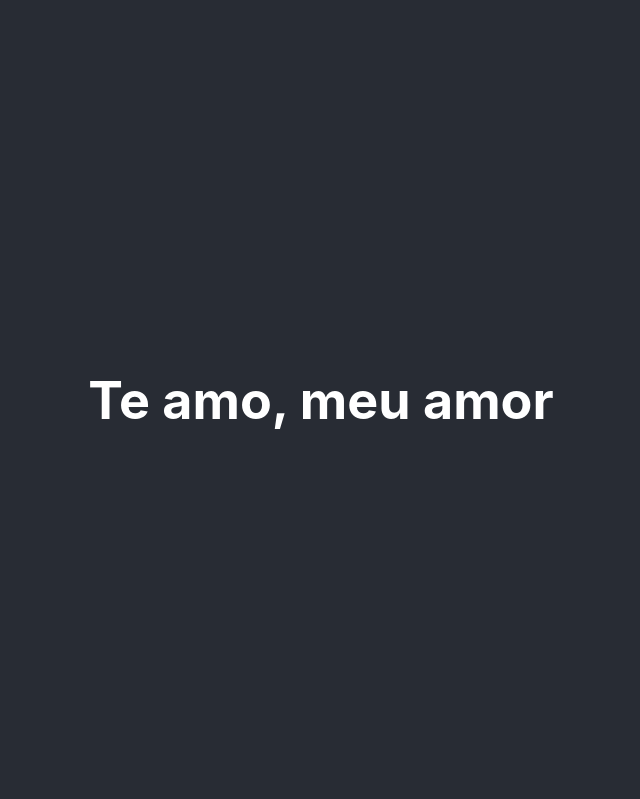
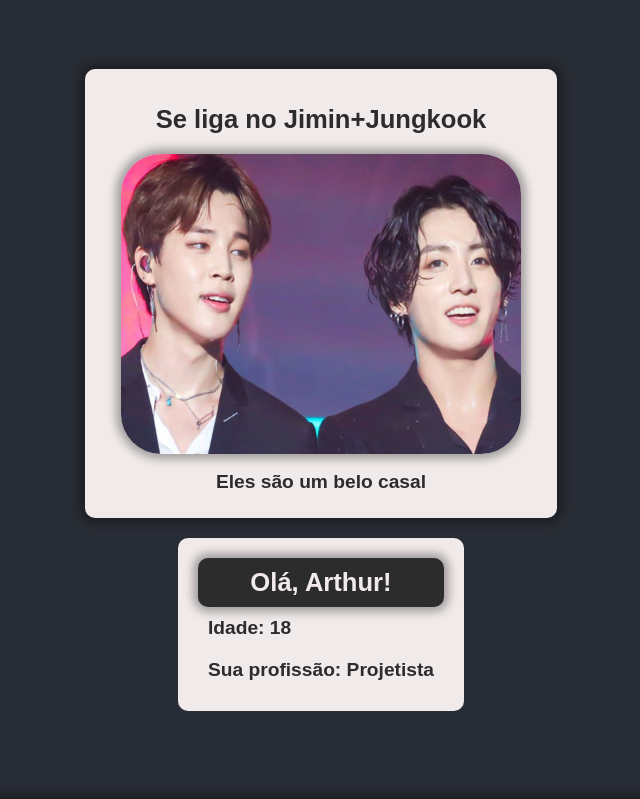
Before and after one commit to artjiyr/curso_react_udemy, a React (Create React App) app in the folder fundamentos/fundamentos/: page / in a window 1280 px wide. Shown: the top 799 px of the page, without its empty margins (319-959 px from the left). Built offline with nearby package versions, Linux system fonts and the light colour scheme.

Commit message:
aula concluida

```diff
--- a/fundamentos/fundamentos/src/App.css
+++ b/fundamentos/fundamentos/src/App.css
@@ -1,10 +1,5 @@
 .App {
   text-align: center;
-}
-
-.App-logo {
-  height: 40vmin;
-  pointer-events: none;
 }
 
 @media (prefers-reduced-motion: no-preference) {
@@ -23,16 +18,3 @@
   font-size: calc(10px + 2vmin);
   color: white;
 }
-
-.App-link {
-  color: #61dafb;
-}
-
-@keyframes App-logo-spin {
-  from {
-    transform: rotate(0deg);
-  }
-  to {
-    transform: rotate(360deg);
-  }
-}
--- a/fundamentos/fundamentos/src/App.js
+++ b/fundamentos/fundamentos/src/App.js
@@ -1,13 +1,19 @@
+//COMPONENTES
+import TemplateExpressions from './components/TemplateExpressions';
+import FirstComponent from './components/FirstComponent';
+
 import './App.css';
 
 function App() {
   return (
     <div className="App">
       <header className="App-header">
-        <h1>
-          Te amo, meu amor
-        </h1>
+        <FirstComponent />
+        <TemplateExpressions />
       </header>
+      <main>
+        <FirstComponent />
+      </main>
     </div>
   );
 }
--- /dev/null
+++ b/fundamentos/fundamentos/src/assets/FirstComponent.css
@@ -0,0 +1,27 @@
+img{
+    width: 400px;
+    height: 300px;
+    box-shadow: 0px 0px 10px 5px #00000054;
+    padding: 0px;
+    margin: 10px;
+    border-radius: 40px;
+}
+
+.frame {
+    background-color: #f1eaea;
+    padding: 2vw;
+    border-radius: 10px;
+    box-shadow: 0px 0px 10px 5px #00000054;
+
+    h1{
+        color: #2c2c2c;
+        font-size: 2vw;
+        padding: 10px;
+    }
+
+    p{
+        color: #2c2c2c;
+        font-size: 1.5vw;
+        font-weight: 600;
+    }
+}
--- /dev/null
+++ b/fundamentos/fundamentos/src/assets/TemplateExpressions.css
@@ -0,0 +1,24 @@
+.template-expressions {
+    margin: 20px;
+    padding: 20px;
+    background-color: #f1eaea;
+    color: #2c2c2c;
+    border-radius: 10px;
+    text-align: left;
+
+    h1{
+        padding: 10px;
+        font-size: 2vw;
+        background-color: #2c2c2c;
+        color:#f1eaea;
+        text-align: center;
+        border-radius: 10px;
+        box-shadow: 0px 0px 10px 5px #00000054;
+    }
+
+    p{
+        padding: 10px;
+        font-size: 1.5vw;
+        font-weight: 600;
+    }
+}
--- a/fundamentos/fundamentos/src/components/FirstComponent.js
+++ b/fundamentos/fundamentos/src/components/FirstComponent.js
@@ -1,3 +1,16 @@
+import JiminJungkook from '../assets/jimin-e-jungkook-em-show.jpg'; //adição de imagem
+
+import '../assets/FirstComponent.css'; //adição de css
+
 const FirstComponent = () => {
 
-}
+    return(
+        <div className="frame">
+            <h1>Se liga no Jimin+Jungkook</h1>
+            <img src={JiminJungkook} alt="Jimin e Jungkook" />
+            <p>Eles são um belo casal</p>
+        </div>
+    );
+};
+
+export default FirstComponent;
--- /dev/null
+++ b/fundamentos/fundamentos/src/components/TemplateExpressions.js
@@ -0,0 +1,19 @@
+import '../assets/TemplateExpressions.css'; //adição de css
+
+const TemplateExpressions = () => {
+
+    const name = "Arthur";
+    const data = {
+        age: 18,
+        job: "Projetista"
+    }
+    return(
+        <div className="template-expressions">
+            <h1>Olá, {name}!</h1>
+            <p>Idade: {data.age}</p>
+            <p>Sua profissão: {data.job}</p>
+        </div>
+    )
+}
+
+export default TemplateExpressions;
--- a/fundamentos/fundamentos/src/index.css
+++ b/fundamentos/fundamentos/src/index.css
@@ -1,13 +1,9 @@
-body {
+*{
+  padding: 0;
   margin: 0;
-  font-family: -apple-system, BlinkMacSystemFont, 'Segoe UI', 'Roboto', 'Oxygen',
-    'Ubuntu', 'Cantarell', 'Fira Sans', 'Droid Sans', 'Helvetica Neue',
-    sans-serif;
-  -webkit-font-smoothing: antialiased;
-  -moz-osx-font-smoothing: grayscale;
+  box-sizing: border-box;
 }
 
-code {
-  font-family: source-code-pro, Menlo, Monaco, Consolas, 'Courier New',
-    monospace;
+body {
+  font-family: Arial, Helvetica, sans-serif;
 }
```
Also changed, not shown: fundamentos/fundamentos/src/assets/jimin-e-jungkook-em-show.jpg (added).
